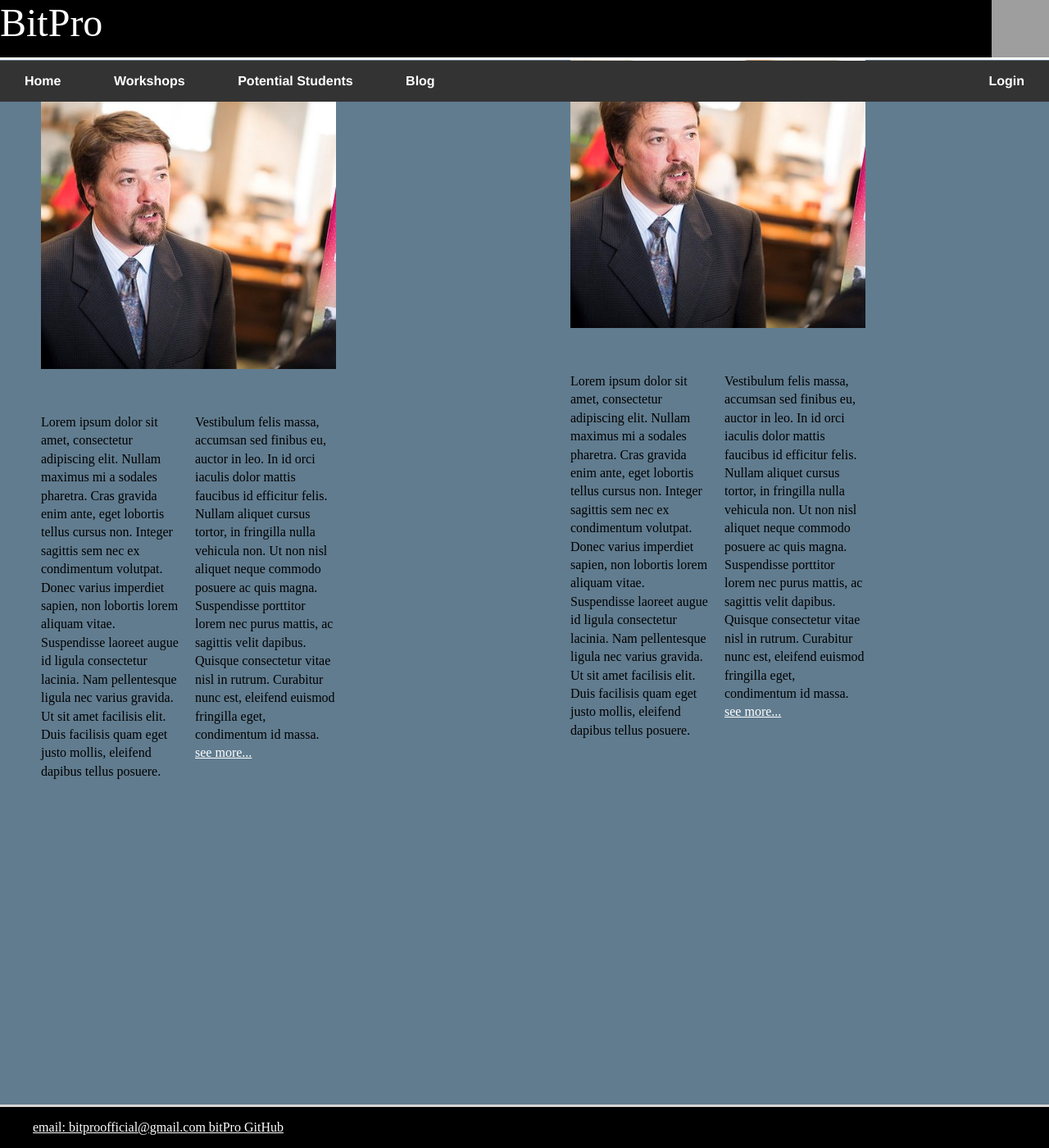
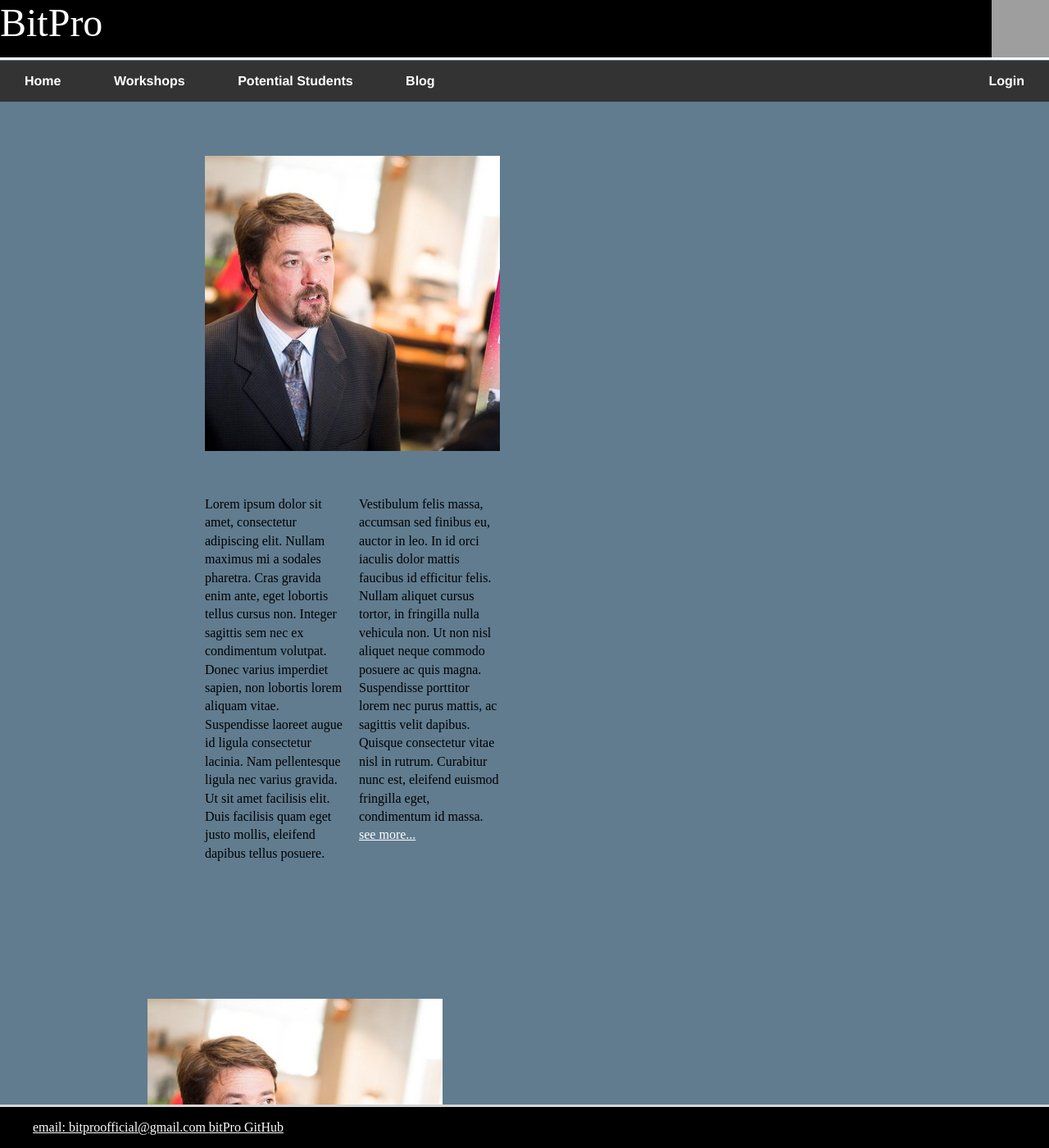
Before and after one commit to bit-Pro/bit-pro.github.io, a Jekyll site: the page built from index.html, in a window 1280 px wide and 1400 px high. Shown: the whole window at 82% size. Built offline with Jekyll 4.4.1, drawn with Linux system fonts in a browser that asks for light colours; grey boxes are pictures that could not be loaded.

Commit message:
Tying to fix the columns and been at this css for a few hours, not much luck unfortunately

```diff
--- a/css/main.css
+++ b/css/main.css
@@ -72,9 +72,10 @@ footer {
 	width: 100%;
 }
 #ps_column1 {
-	width: 30%;
-	padding: 50px;
+	width: 20%;
+	padding-top: 150px;
 	float: left;
+	padding-left: 250px;
 }
 
 #ps_column1 p, #pc_column2 p {
@@ -83,9 +84,10 @@ footer {
 }
 
 #pc_column2 {
-	width: 30%;
+	width: 500px;
 	float: right;
-	margin-right: 200px;
+	margin-right: 600px;
+	padding-top: 150px;
 }
 
 .container{
```
